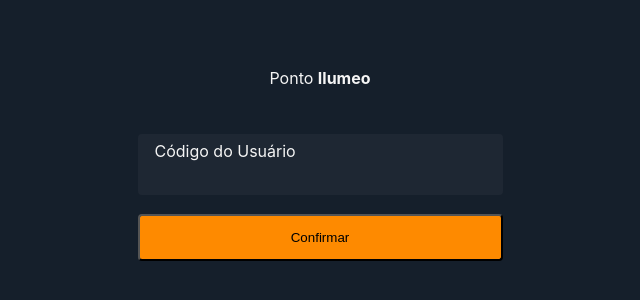
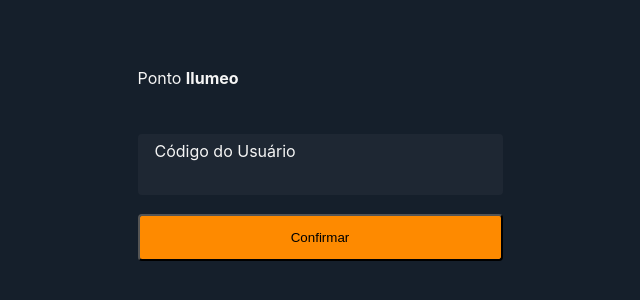
Before and after one commit to douglasCajueiro/ilumeo-attendance-manager-front, a React (Create React App) app: page / in a window 1280 px wide. Shown: the part 172-472 px from the top of the page, without its empty margins (320-960 px from the left). Built offline with nearby package versions, Linux system fonts and the light colour scheme; no server answers.

Commit message:
fixing login title alignment

```diff
--- a/src/components/Login.tsx
+++ b/src/components/Login.tsx
@@ -33,7 +33,7 @@ const Styles = {
     title: {
         color: "#F5F5F5",
         marginBottom: "46px",
-        alignSelf: "start"
+        textAlign: "left"
     } as React.CSSProperties,
     input: {
         backgroundColor: "#1E2733",
```
